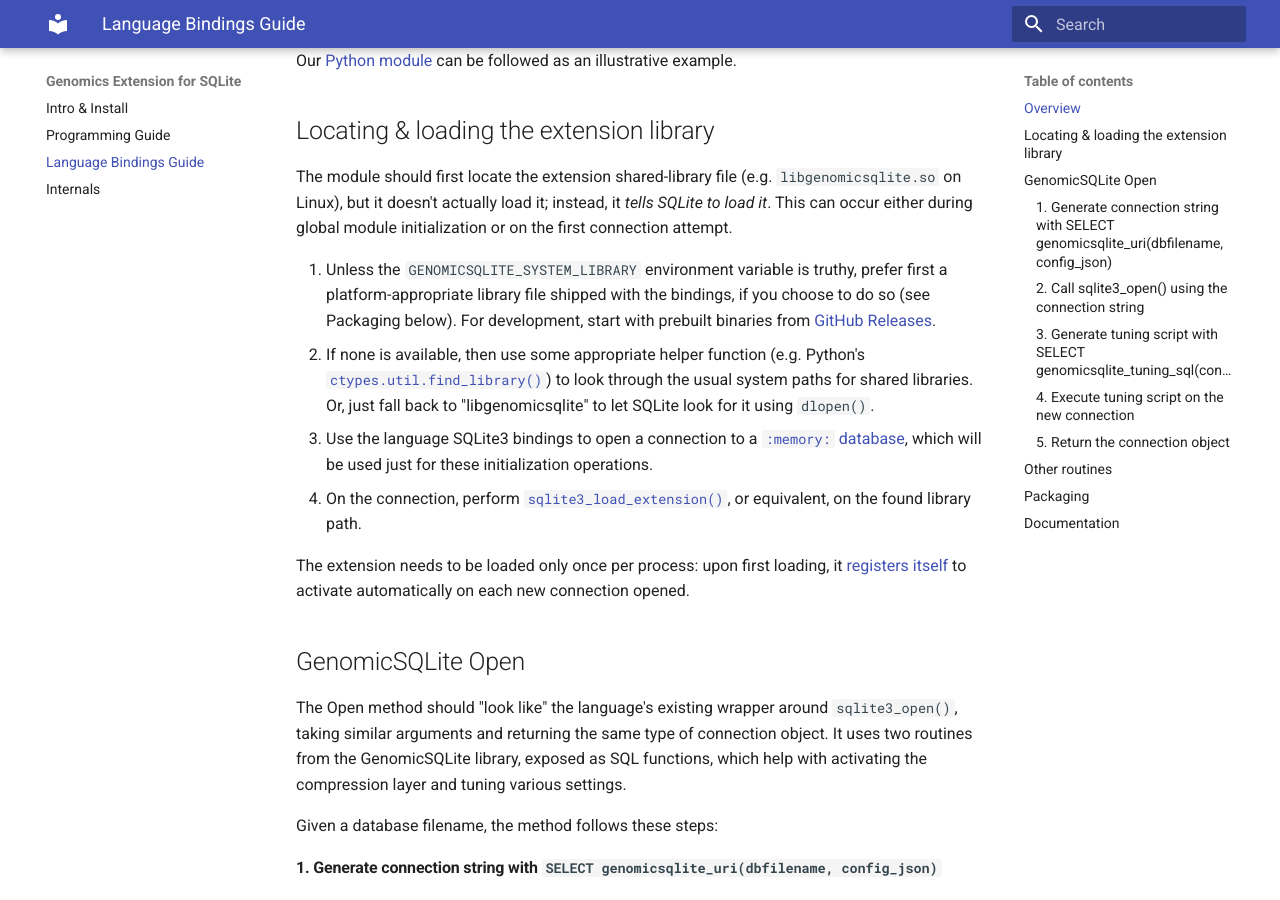
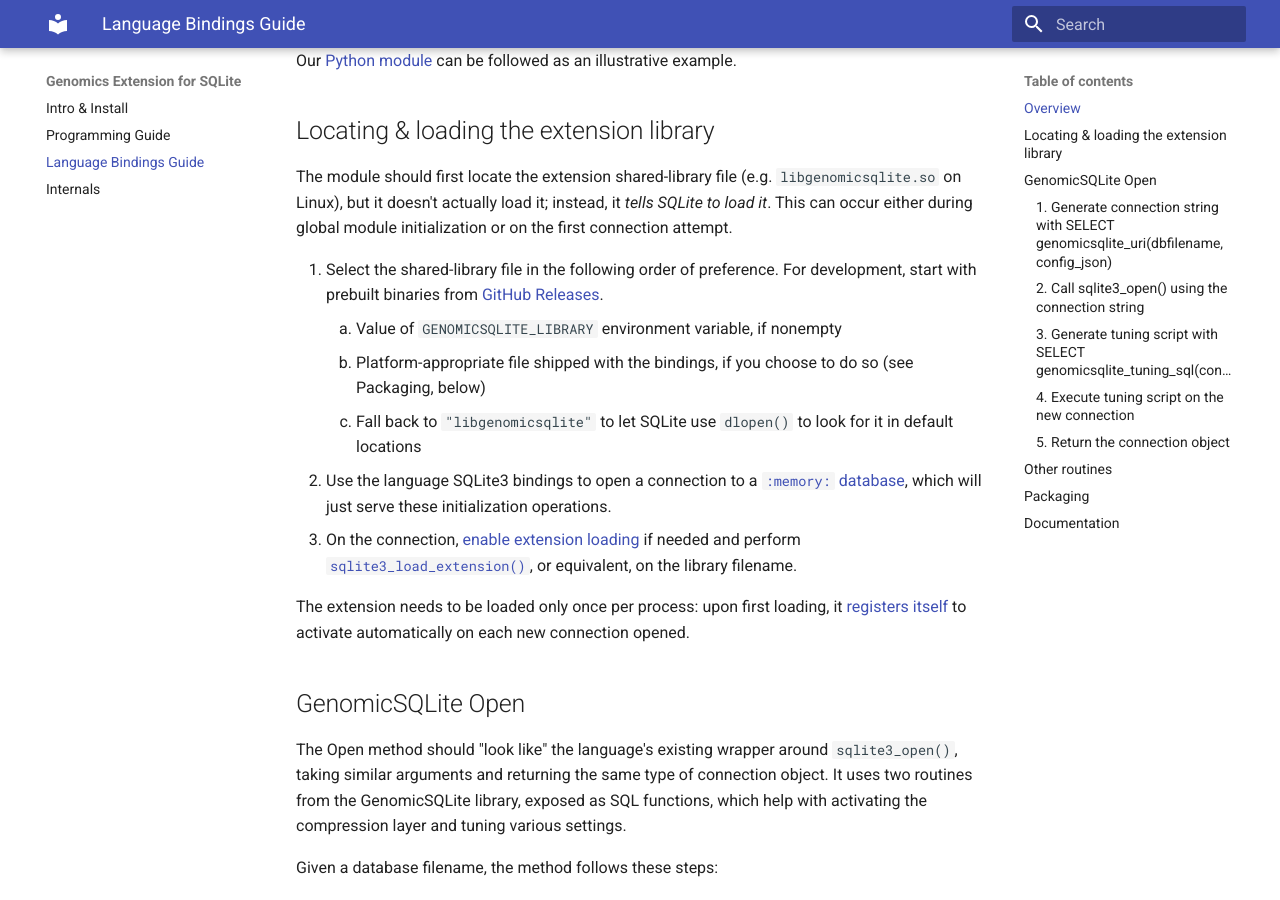
Before and after one commit to mlin/GenomicSQLite, an MkDocs documentation site: the page built from docs/bindings.md, in a window 1280 px wide and 900 px high, scrolled down 655 px. Built offline with MkDocs 1.6.1 and Material for MkDocs 9.7.7, drawn with Linux system fonts in a browser that asks for light colours.

Commit message:
GENOMICSQLITE_LIBRARY

```diff
--- a/CMakeLists.txt
+++ b/CMakeLists.txt
@@ -54,7 +54,7 @@ if(CMAKE_PROJECT_NAME STREQUAL PROJECT_NAME)
     add_subdirectory(test)
     include(CTest)
     enable_testing()
-    set(GENOMICSQLITE_TEST_ENV env PYTHONPATH=${CMAKE_CURRENT_SOURCE_DIR}/bindings/python:${PYTHONPATH} LD_LIBRARY_PATH=${CMAKE_BINARY_DIR}:${LD_LIBRARY_PATH} GENOMICSQLITE_SYSTEM_LIBRARY=1 GENOMICSQLITE_LIBRARY=${CMAKE_BINARY_DIR}/libgenomicsqlite)
+    set(GENOMICSQLITE_TEST_ENV env PYTHONPATH=${CMAKE_CURRENT_SOURCE_DIR}/bindings/python:${PYTHONPATH} GENOMICSQLITE_LIBRARY=${CMAKE_BINARY_DIR}/libgenomicsqlite)
     add_test(NAME smoke_test COMMAND ${GENOMICSQLITE_TEST_ENV} python3 ${CMAKE_CURRENT_SOURCE_DIR}/test/genomicsqlite_smoke_test.py)
     add_test(NAME capi_smoke_test COMMAND ${GENOMICSQLITE_TEST_ENV} ${CMAKE_BINARY_DIR}/test/capi_smoke_test)
     add_test(NAME JdbcTests COMMAND ${GENOMICSQLITE_TEST_ENV} mvn test -B -f ${CMAKE_CURRENT_SOURCE_DIR}/bindings/jdbc/genomicsqlite-jdbc/pom.xml)
--- a/docs/bindings.md
+++ b/docs/bindings.md
@@ -16,10 +16,12 @@ Bindings should endeavor to integrate "naturally" with the host language and its
 
 The module should first locate the extension shared-library file (e.g. `libgenomicsqlite.so` on Linux), but it doesn't actually load it; instead, it *tells SQLite to load it*. This can occur either during global module initialization or on the first connection attempt.
 
-1. Unless the `GENOMICSQLITE_SYSTEM_LIBRARY` environment variable is truthy, prefer first a platform-appropriate library file shipped with the bindings, if you choose to do so (see Packaging below). For development, start with prebuilt binaries from [GitHub Releases](https://github.com/mlin/GenomicSQLite/releases).
-2. If none is available, then use some appropriate helper function (e.g. Python's [`ctypes.util.find_library()`](https://docs.python.org/3/library/ctypes.html#finding-shared-libraries)) to look through the usual system paths for shared libraries. Or, just fall back to "libgenomicsqlite" to let SQLite look for it using `dlopen()`.
-3. Use the language SQLite3 bindings to open a connection to a [`:memory:` database](https://www.sqlite.org/inmemorydb.html), which will be used just for these initialization operations.
-4. On the connection, perform [`sqlite3_load_extension()`](https://www.sqlite.org/c3ref/load_extension.html), or equivalent, on the found library path.
+1. Select the shared-library file in the following order of preference. For development, start with prebuilt binaries from [GitHub Releases](https://github.com/mlin/GenomicSQLite/releases).
+    1. Value of `GENOMICSQLITE_LIBRARY` environment variable, if nonempty
+    2. Platform-appropriate file shipped with the bindings, if you choose to do so (see Packaging, below)
+    3. Fall back to `"libgenomicsqlite"` to let SQLite use `dlopen()` to look for it in default locations
+2. Use the language SQLite3 bindings to open a connection to a [`:memory:` database](https://www.sqlite.org/inmemorydb.html), which will just serve these initialization operations.
+3. On the connection, [enable extension loading](https://www.sqlite.org/c3ref/enable_load_extension.html) if needed and perform [`sqlite3_load_extension()`](https://www.sqlite.org/c3ref/load_extension.html), or equivalent, on the library filename.
 
 The extension needs to be loaded only once per process: upon first loading, it [registers itself](https://www.sqlite.org/c3ref/auto_extension.html) to activate automatically on each new connection opened.
 
```
Also changed, not shown: docs/index.md (+3 -4 lines), 2 other files.
